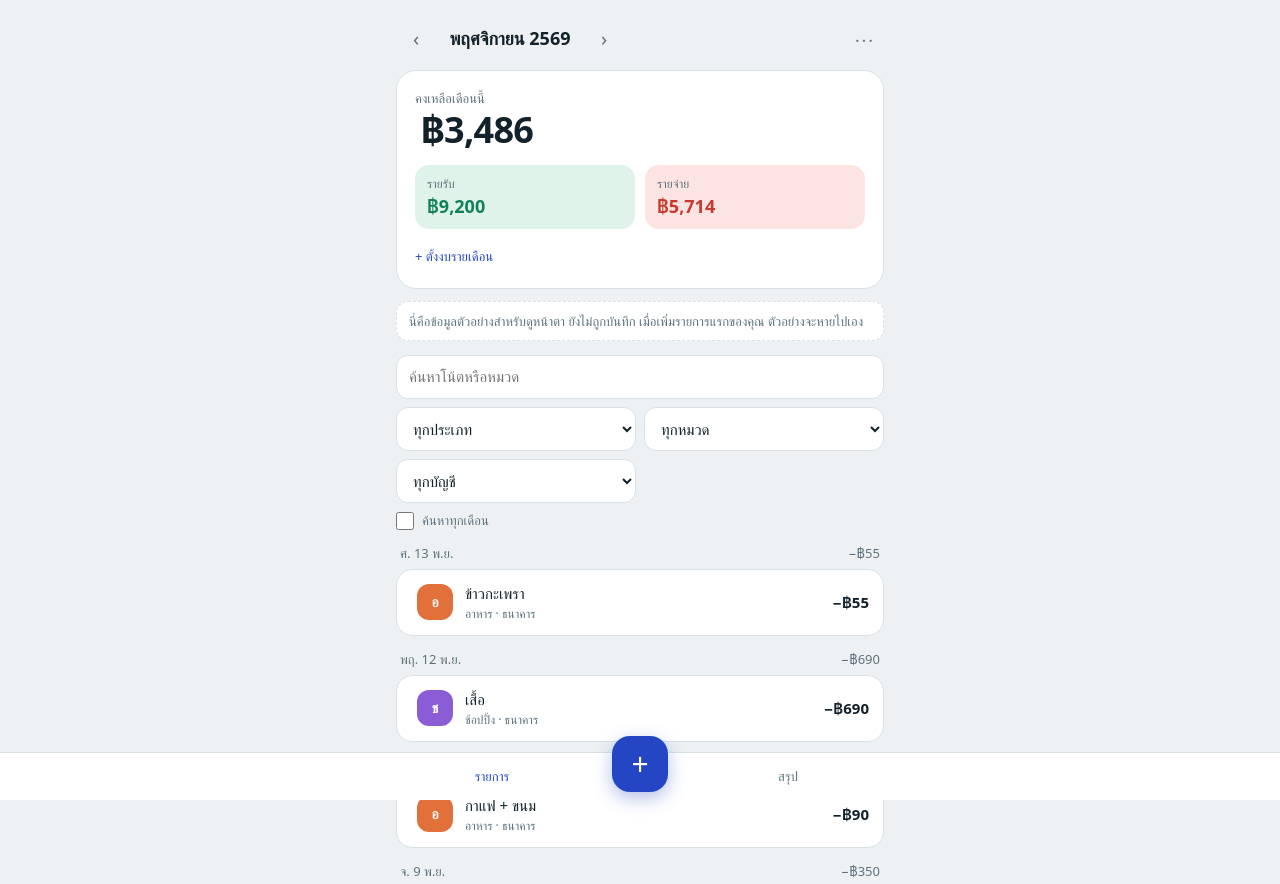
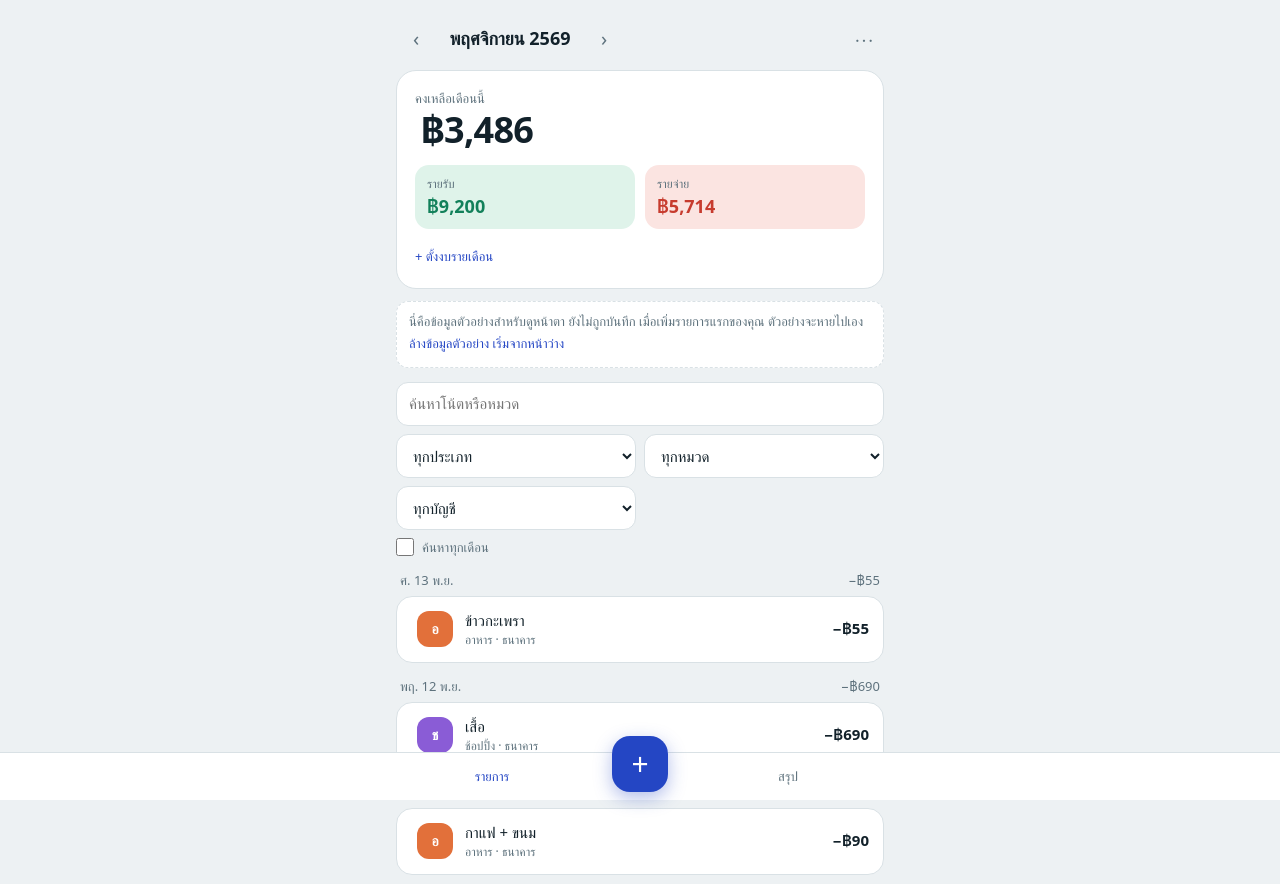
Before and after one commit to tanachot1917-spec/expense-app, a plain HTML site: page index.html in a window 1280 px wide. Shown: the top 884 px of the page. Drawn offline with Linux system fonts and the light colour scheme; a web font is replaced by a local one.

Commit message:
Add button to clear the sample data and start from an empty app
The sample data hid the select/edit controls and account strip until a first
entry existed. A new button on the sample banner hides it (stored as rr_nodemo).

Co-Authored-By: Claude Sonnet 5.5 <noreply@anthropic.com>

```diff
--- a/index.html
+++ b/index.html
@@ -298,7 +298,9 @@ function demo(){
   add(13,'e',55,'อาหาร','ข้าวกะเพรา');
   return out;
 }
-function isDemo(){return !S.txs.length;}
+/* ข้อมูลตัวอย่างแสดงเมื่อยังไม่มีรายการจริง และผู้ใช้ยังไม่กด "ล้างข้อมูลตัวอย่าง" (เก็บเป็น rr_nodemo) */
+function demoHidden(){try{return localStorage.getItem('rr_nodemo')==='1';}catch(e){return false;}}
+function isDemo(){return !S.txs.length&&!demoHidden();}
 function list(){return isDemo()?demo():S.txs;}
 
 /* ---------- storage ---------- */
@@ -490,7 +492,7 @@ function render(){
   var h='<header><div class="month"><button class="icon-btn" data-act="prev" aria-label="'+(yr?'ปีก่อน':'เดือนก่อน')+'">‹</button><h1>'+esc(yr?yearLabel():monthLabel(S.month))+'</h1><button class="icon-btn" data-act="next" aria-label="'+(yr?'ปีถัดไป':'เดือนถัดไป')+'">›</button></div><button class="icon-btn" data-act="settings" aria-label="ตั้งค่า">⋯</button></header>';
   h+=summary(s,yr);
   if(S.tab==='home'&&!isDemo())h+=accStrip();
-  if(isDemo())h+='<div class="banner">นี่คือข้อมูลตัวอย่างสำหรับดูหน้าตา ยังไม่ถูกบันทึก เมื่อเพิ่มรายการแรกของคุณ ตัวอย่างจะหายไปเอง</div>';
+  if(isDemo())h+='<div class="banner">นี่คือข้อมูลตัวอย่างสำหรับดูหน้าตา ยังไม่ถูกบันทึก เมื่อเพิ่มรายการแรกของคุณ ตัวอย่างจะหายไปเอง<br><button type="button" class="link" data-act="hide-demo">ล้างข้อมูลตัวอย่าง เริ่มจากหน้าว่าง</button></div>';
   if(S.tab==='home')h+=filterBar()+'<div id="lv">'+listBody()+'</div>';
   else h+='<div class="seg neutral" role="group" aria-label="ช่วงเวลา"><button type="button" data-act="sm-m" aria-pressed="'+(S.sm==='m')+'">รายเดือน</button><button type="button" data-act="sm-y" aria-pressed="'+(S.sm==='y')+'">รายปี</button></div>'+(yr?yearView(tx,s):statsView(tx,s));
   app.innerHTML=h;
@@ -1075,6 +1077,7 @@ document.getElementById('app').addEventListener('click',function(e){
   else if(a==='transfer')transferSheet();
   else if(a==='edit-budget')inlineEdit(b,S.budget||'',true,saveBudget);
   else if(a==='sel'){S.sel=S.sel?null:{};render();}
+  else if(a==='hide-demo'){try{localStorage.setItem('rr_nodemo','1');}catch(x){}S.sel=null;render();toast('ล้างข้อมูลตัวอย่างแล้ว');}
   else if(a==='sel-all'){var vis=filtered(),all=vis.length&&vis.every(function(x){return S.sel[x.id];});S.sel={};if(!all)vis.forEach(function(x){S.sel[x.id]=1;});renderList();}
   else if(a==='sel-cat'||a==='sel-acc'||a==='sel-date'||a==='sel-del')bulkSheet(a.slice(4));
   else if(b.dataset.amt){t=S.txs.find(function(x){return x.id===b.dataset.amt;});if(t)inlineEdit(b,t.amt,false,function(n){t.amt=n;saveTx(t);});}
--- a/sw.js
+++ b/sw.js
@@ -1,5 +1,5 @@
 // เปลี่ยนเลขเวอร์ชันทุกครั้งที่อัพเดทแอพ เพื่อให้เครื่องดึงไฟล์ใหม่
-const VERSION = 'v4';
+const VERSION = 'v5';
 const CACHE = 'rr-' + VERSION;
 const FILES = ['./', 'index.html', 'manifest.webmanifest', 'icon-192.png', 'icon-512.png', 'icon-180.png'];
 
```
